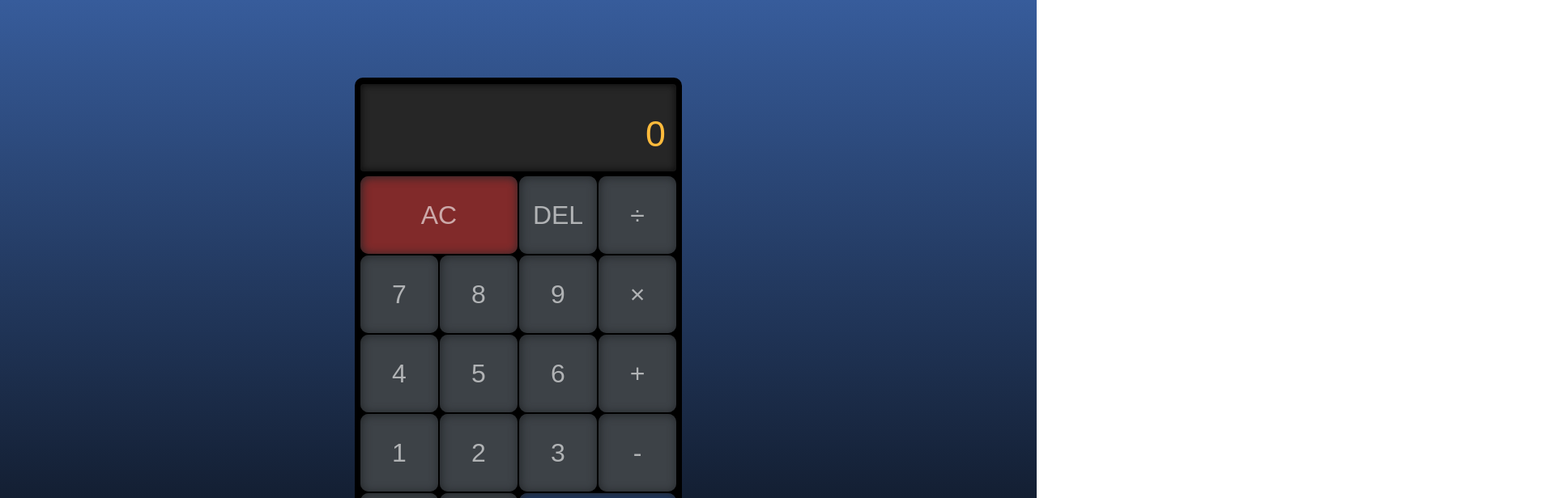
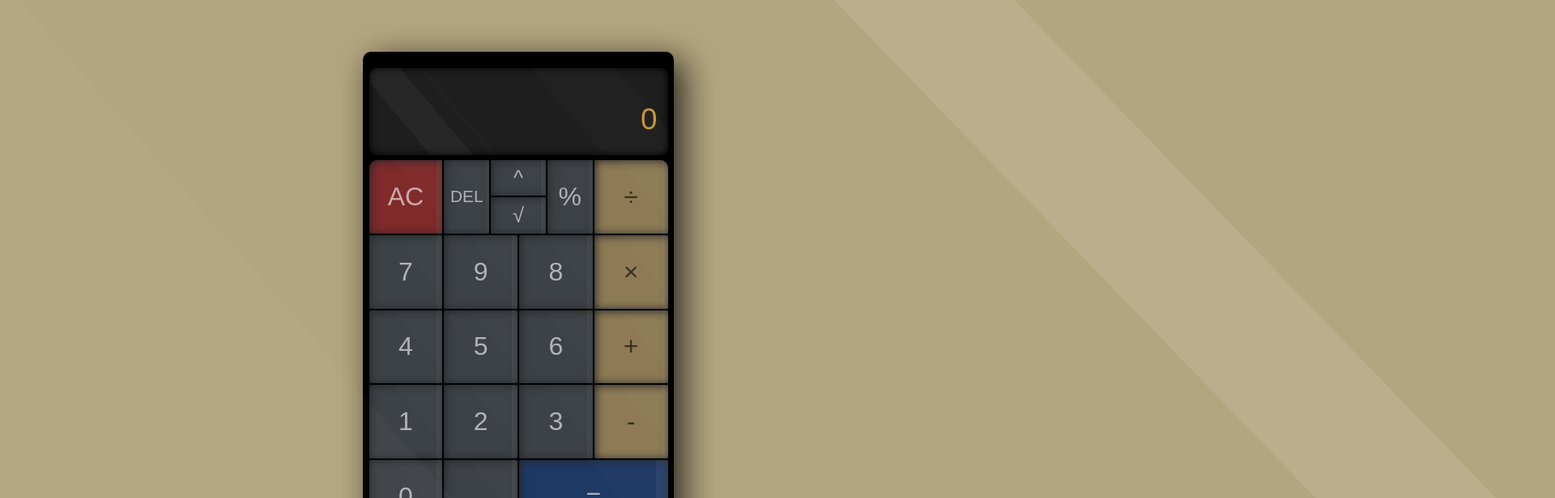
Before and after one commit to Serhieie/freecode-04, a React (Create React App) app: page / in a window 1280 px wide. Shown: the top 616 px of the page at 81% size, 1920 px wide, since content can reach past the window. Built offline with nearby package versions, Linux system fonts and the light colour scheme; a web font is replaced by a local one.

Commit message:
feat: sqrt and pow

```diff
--- a/src/components/App/App.tsx
+++ b/src/components/App/App.tsx
@@ -6,30 +6,21 @@ import { reducer } from "../../helpers/reducer";
 export const App: React.FC = () => {
   const [{ currentOperand = 0, previousOperand, operation, result = null }, dispatch] =
     useReducer(reducer, {});
-  const [digitLimitMessage, setDigitLimitMessage] = useState<string | null>(null);
-
-  useEffect(() => {
-    if (currentOperand && currentOperand.toString().length > 14) {
-      setDigitLimitMessage("Digit limit met");
-      const timer = setTimeout(() => {
-        setDigitLimitMessage(null);
-      }, 1000);
-      return () => {
-        clearTimeout(timer);
-      };
-    }
-  }, [currentOperand]);
 
   return (
+    <>
+      {" "}
+      <div className="glass-block-main"></div>
+      <div className="glass-block-main2"></div>
       <div className="calc-grid">
         <Display
           currentOperand={currentOperand}
           previousOperand={previousOperand}
           operation={operation}
-        digitLimitMessage={digitLimitMessage}
           result={result}
         />
         <Buttons dispatch={dispatch} />
       </div>
+    </>
   );
 };
--- a/src/components/Buttons/Buttons.tsx
+++ b/src/components/Buttons/Buttons.tsx
@@ -15,36 +15,64 @@ const Buttons: React.FC<ButtonsProps> = ({ dispatch }) => {
         onClick={() => dispatch({ type: ACTIONS.CLEAR })}
         className="span-two first-item"
       >
+        <div className="glass-block-btn"></div>
+        <div className="glass-block-btn2"></div>
         AC
       </button>
       <button
         id="delete"
         onClick={() => dispatch({ type: ACTIONS.DELETE_DIG })}
-        className="item"
+        className="item del"
       >
+        <div className="glass-block-btn2"></div>
+        <div className="glass-block-btn"></div>
         DEL
       </button>
-      <OperationDigit id="divide" operation="÷" dispatch={dispatch} styles="item" />
+      <OperationDigit id="pow" operation="^" dispatch={dispatch} styles="item pow" />
+      <OperationDigit
+        id="percentage"
+        operation="%"
+        dispatch={dispatch}
+        styles="item percentage"
+      />
+      <OperationDigit
+        id="divide"
+        operation="÷"
+        dispatch={dispatch}
+        styles="item divide"
+      />
+      <OperationDigit id="sqrt" operation="√" dispatch={dispatch} styles="item sqrt" />
       <DigitButton id="seven" digit="7" dispatch={dispatch} styles="item" />
+      <DigitButton id="nine" digit="9" dispatch={dispatch} styles="item" />
       <DigitButton id="eight" digit="8" dispatch={dispatch} styles="item" />
-      <DigitButton id="nine" digit="9" dispatch={dispatch} styles="item" />
-      <OperationDigit id="multiply" operation="×" dispatch={dispatch} styles="item" />
+      <OperationDigit
+        id="multiply"
+        operation="×"
+        dispatch={dispatch}
+        styles="item multiply"
+      />
       <DigitButton id="four" digit="4" dispatch={dispatch} styles="item" />
       <DigitButton id="five" digit="5" dispatch={dispatch} styles="item" />
       <DigitButton id="six" digit="6" dispatch={dispatch} styles="item" />
-      <OperationDigit id="add" operation="+" dispatch={dispatch} styles="item" />
+      <OperationDigit id="add" operation="+" dispatch={dispatch} styles="item add" />
       <DigitButton id="one" digit="1" dispatch={dispatch} styles="item" />
       <DigitButton id="two" digit="2" dispatch={dispatch} styles="item" />
       <DigitButton id="three" digit="3" dispatch={dispatch} styles="item" />
-      <OperationDigit id="subtract" operation="-" dispatch={dispatch} styles="item" />
-      <DigitButton id="decimal" digit="." dispatch={dispatch} styles="item" />
-      <DigitButton id="zero" digit="0" dispatch={dispatch} styles="item" />
+      <OperationDigit
+        id="subtract"
+        operation="-"
+        dispatch={dispatch}
+        styles="item subtract"
+      />
+      <DigitButton id="zero" digit="0" dispatch={dispatch} styles="item zero" />
+      <DigitButton id="decimal" digit="." dispatch={dispatch} styles="item decimal" />
       <button
         id="equals"
         onClick={() => dispatch({ type: ACTIONS.EVALUATE })}
         className="span-two last-item"
       >
-        =
+        <div className="glass-block-btn2"></div>
+        <div className="glass-block-btn "></div>=
       </button>
     </>
   );
--- a/src/components/Display/Display.tsx
+++ b/src/components/Display/Display.tsx
@@ -4,7 +4,6 @@ interface DisplayProps {
   previousOperand: string;
   currentOperand: string;
   operation: string;
-  digitLimitMessage: string | null;
   result: null;
 }
 
@@ -12,21 +11,23 @@ const Display: React.FC<DisplayProps> = ({
   previousOperand,
   currentOperand,
   operation,
-  digitLimitMessage,
   result,
 }) => {
   return (
-    <div id="display" className="output">
+    <div id="display" className="output calculator-glass">
+      <div className="glass-block1"></div>
+      <div className="glass-block2"></div>
+      <div className="glass-block3"></div>
       <div className="prev-operand">
-        {previousOperand}
-        {operation}
+        {currentOperand && currentOperand.length >= 14 ? (
+          <p className="limit-msg">Digit limit met</p>
+        ) : previousOperand && operation ? (
+          `${previousOperand}${operation}`
+        ) : null}
       </div>
+
       {!result ? (
-        digitLimitMessage ? (
-          <p className="limit-msg">{digitLimitMessage}</p>
-        ) : (
-          <div className="curr-operand">{currentOperand}</div>
-        )
+        <div className="curr-operand">{currentOperand}</div>
       ) : (
         <div className="curr-operand">{result}</div>
       )}
--- a/src/helpers/DigitButton.tsx
+++ b/src/helpers/DigitButton.tsx
@@ -4,7 +4,7 @@ import { ACTIONS } from "../constants/actions";
 interface DigitButtonProps {
   id: string;
   digit: string;
-  dispatch: React.Dispatch<{ type: string, payload: { digit: string } }>;
+  dispatch: React.Dispatch<{ type: string; payload: { digit: string } }>;
   styles: string;
 }
 
@@ -15,6 +15,8 @@ const DigitButton: React.FC<DigitButtonProps> = ({ id, digit, dispatch, styles }
       id={id}
       onClick={() => dispatch({ type: ACTIONS.ADD_DIGIT, payload: { digit } })}
     >
+      <div className="glass-block-btn"></div>
+      <div className="glass-block-btn2"></div>
       {digit}
     </button>
   );
--- a/src/helpers/OperationDigit.tsx
+++ b/src/helpers/OperationDigit.tsx
@@ -4,7 +4,7 @@ import { ACTIONS } from "../constants/actions";
 interface OperationDigitProps {
   id: string;
   operation: string;
-  dispatch: React.Dispatch<{ type: string, payload: { operation: string } }>;
+  dispatch: React.Dispatch<{ type: string; payload: { operation: string } }>;
   styles: string;
 }
 
@@ -20,6 +20,8 @@ const OperationDigit: React.FC<OperationDigitProps> = ({
       id={id}
       onClick={() => dispatch({ type: ACTIONS.CHOOSE_OPERATION, payload: { operation } })}
     >
+      <div className="glass-block-btn"></div>
+      <div className="glass-block-btn2"></div>
       {operation}
     </button>
   );
--- a/src/helpers/reducer.js
+++ b/src/helpers/reducer.js
@@ -50,8 +50,25 @@ export function reducer(state, { type, payload }) {
       };
     case ACTIONS.CLEAR:
       return {};
+
     case ACTIONS.CHOOSE_OPERATION:
+      const sqrtResult = evaluate({
+        currentOperand: state.currentOperand,
+        previousOperand: null,
+        operation: payload.operation,
+        secondOperator: false,
+      });
       if (state.overwrite) {
+        if (payload.operation === "√") {
+          return {
+            ...state,
+            previousOperand: null,
+            result: sqrtResult,
+            operation: null,
+            currentOperand: sqrtResult,
+            overwrite: true,
+          };
+        }
         return {
           ...state,
           previousOperand: state.result,
@@ -59,6 +76,34 @@ export function reducer(state, { type, payload }) {
           operation: payload.operation,
           currentOperand: 0,
           overwrite: false,
+        };
+      }
+      if (payload.operation === "√" && state.operation) {
+        if (state.currentOperand) {
+          return {
+            ...state,
+            previousOperand: state.previousOperand,
+            result: null,
+            operation: state.operation,
+            currentOperand: sqrtResult,
+            overwrite: false,
+          };
+        }
+        return state;
+      }
+
+      if (payload.operation === "√" && !state.operation) {
+        return {
+          ...state,
+          previousOperand: state.previousOperand,
+          result: null,
+          operation: state.operation,
+          currentOperand: evaluate({
+            currentOperand: state.currentOperand,
+            previousOperand: null,
+            operation: payload.operation,
+            secondOperator: false,
+          }),
         };
       }
       const currentOperand2 = state.currentOperand || "";
@@ -148,10 +193,16 @@ export function reducer(state, { type, payload }) {
           ...state,
           result: null,
           overwrite: false,
+          currentOperand: null,
+        };
+      }
+      const currentOperand3 = String(state.currentOperand || 0);
+      if (currentOperand3.length === 2 && currentOperand3.includes(".")) {
+        return {
+          ...state,
           currentOperand: 0,
         };
       }
-      const currentOperand3 = String(state.currentOperand || 0);
       if (currentOperand3.length === 1) {
         return {
           ...state,
--- a/src/index.css
+++ b/src/index.css
@@ -7,7 +7,8 @@
 body {
   margin: 0;
   min-height: 100dvh;
-  background-image: linear-gradient(to top, rgba(0, 0, 0, 0.99), rgb(55, 92, 155));
+  /* background-image: linear-gradient(to top, rgba(0, 0, 0, 0.99), rgb(55, 92, 155)); */
+  background-color: rgb(179, 165, 127);
   font-family: "Electrolize", sans-serif;
   -webkit-font-smoothing: antialiased;
   -moz-osx-font-smoothing: grayscale;
@@ -19,31 +20,36 @@ code {
 
 .calc-grid {
   background-color: black;
-  width: 23rem;
+  width: 21rem;
   display: grid;
-  grid-template-columns: repeat(4, 5.3rem);
-  grid-template-rows: minmax(7rem, auto) repeat(5, 7rem);
+  grid-template-columns: repeat(32, 0.52rem);
+  grid-template-rows: minmax(7rem, auto) repeat(40, 0.58rem);
   justify-content: center;
   margin: 0 auto;
   margin-top: 4rem;
-  padding: 8px;
-  gap: 4px;
+  padding: 20px;
+  gap: 2px;
 
   border-radius: 10px;
+  box-shadow: 12px 10px 40px rgba(10, 9, 7, 0.8);
+  user-select: none;
+  z-index: 3;
 }
 
 .calc-grid > button {
+  position: relative;
   cursor: pointer;
   font-size: 2rem;
 
   display: flex;
   outline: none;
   border: none;
+  overflow: hidden;
   justify-content: center;
   align-items: center;
   background-color: #3d4247;
   box-shadow: inset 1px 1px 12px #232629;
-  border-radius: 10px;
+  border-radius: 2px;
 
   color: rgba(255, 255, 255, 0.6);
 
@@ -66,6 +72,61 @@ code {
   box-shadow: inset 4px 2px 16px #232629;
 }
 
+.item {
+  transition: all 300ms ease-in-out;
+  grid-column: span 8;
+  grid-row: span 8;
+}
+
+.item.del {
+  grid-column: span 5;
+  font-size: 1.3rem;
+}
+
+.item.percentage {
+  grid-column: span 5;
+  grid-row: span 8;
+}
+
+.item.pow,
+.item.sqrt {
+  font-size: 1.6rem;
+  grid-column: span 6;
+  grid-row: span 4;
+}
+
+.item.pow {
+  border-bottom-left-radius: 0;
+  border-bottom-right-radius: 0;
+}
+.item.sqrt {
+  border-top-left-radius: 0;
+  border-top-right-radius: 0;
+}
+
+.item.multiply,
+.item.add,
+.item.subtract,
+.item.divide {
+  grid-column: span 8;
+  grid-row: span 8;
+  background-color: rgb(142, 123, 85);
+  color: rgba(0, 0, 0, 0.6);
+}
+
+.item.divide {
+  border-top-right-radius: 10px;
+}
+
+.item.decimal {
+  grid-column: span 8;
+}
+
+.item.zero {
+  grid-column: span 8;
+  border-bottom-left-radius: 10px;
+}
+
 .output {
   grid-column: 1 / -1;
   grid-row: span 1;
@@ -77,8 +138,8 @@ code {
   font-family: "Iceland", sans-serif;
 
   border: 1px solid rgba(0, 0, 0, 0.4);
-  border-radius: 4px;
-  box-shadow: inset 0 0 10px rgba(0, 0, 0, 0.7);
+  border-radius: 10px;
+  box-shadow: inset 0 0 10px rgba(0, 0, 0, 0.9);
 
   overflow: hidden;
 
@@ -92,39 +153,135 @@ code {
   flex-grow: 1;
 }
 
+.calculator-glass {
+  position: relative;
+  opacity: 0.8;
+  filter: alpha(opacity=80);
+}
+
+.glass-block2 {
+  position: absolute;
+  top: 50%;
+  left: -30%;
+  transform: translate(-50%, -50%);
+  transform: rotate(50deg);
+  width: 100%;
+  height: 40px;
+  background-color: rgba(255, 255, 255, 0.05);
+  border-radius: 10px;
+  z-index: 1;
+}
+
+.glass-block1 {
+  position: absolute;
+  top: 50%;
+  left: -20%;
+  transform: translate(-50%, -50%);
+  transform: rotate(50deg);
+  width: 100%;
+  height: 4px;
+  background-color: rgba(255, 255, 255, 0.02);
+  border-radius: 10px;
+  z-index: 1;
+}
+.glass-block3 {
+  position: absolute;
+  top: 50%;
+  left: 40%;
+  transform: translate(-50%, -50%);
+  transform: rotate(50deg);
+  width: 100%;
+  height: 80px;
+  background-color: rgba(255, 255, 255, 0.02);
+  border-radius: 10px;
+  z-index: 1;
+}
+
+.glass-block-btn {
+  position: absolute;
+  top: -65%;
+  right: -30%;
+  width: 60%;
+  height: 200%;
+  background-color: rgba(255, 255, 255, 0.01);
+  transform: rotate(140deg);
+  border-radius: 2px;
+  z-index: 1;
+}
+
+.glass-block-btn2 {
+  position: absolute;
+  width: 8%;
+  height: 100%;
+  right: 0;
+  background-color: rgba(255, 255, 255, 0.05);
+  border-radius: 2px;
+  z-index: 1;
+}
+
+.glass-block-main {
+  position: absolute;
+  transform: rotate(46deg);
+  left: 0;
+  width: 200%;
+  height: 20%;
+  background-color: rgba(255, 255, 255, 0.1);
+  border-radius: 10px;
+  z-index: 1;
+  flex-shrink: 0;
+}
+
+.glass-block-main2 {
+  position: absolute;
+  transform: rotate(139deg);
+  top: 0;
+  width: 95%;
+  height: 400%;
+  background-color: rgba(255, 255, 255, 0.022);
+  border-radius: 10px;
+  z-index: 1;
+  flex-shrink: 0;
+  pointer-events: none;
+}
+
 .output .prev-operand {
   color: rgb(254, 208, 123);
-  font-size: 1.9rem;
+  font-size: 1.7rem;
 }
 
 .output .curr-operand {
   color: rgb(255, 187, 60);
-  font-size: 2.8rem;
+  font-size: 2.3rem;
 }
 
 .output .limit-msg {
+  height: 20px;
   margin: 0;
   padding: 0;
   color: rgb(255, 187, 60);
-  font-size: 3rem;
+  font-size: 1.7rem;
 }
 
 .span-two.first-item {
-  grid-column: span 2;
+  grid-column: span 8;
+  grid-row: span 8;
   background-color: rgb(129, 42, 42);
+  border-top-left-radius: 10px;
 }
 
 .span-two.last-item {
-  grid-column: span 2;
+  grid-column: span 16;
+  grid-row: span 8;
   background-color: rgb(31, 57, 101);
+  border-bottom-right-radius: 10px;
 }
 
 @media screen and (min-width: 500px) {
   .calc-grid {
-    margin-top: 6rem;
-    width: 25.3rem;
+    margin-top: 4rem;
+    width: 24rem;
     gap: 2px;
-    grid-template-columns: repeat(4, 6rem);
-    grid-template-rows: minmax(7rem, auto) repeat(5, 6rem);
+    grid-template-columns: repeat(32, 0.6rem);
+    grid-template-rows: minmax(7rem, auto) repeat(40, 0.6rem);
   }
 }
```
Also changed, not shown: src/helpers/evaluate.ts (+16 -8 lines). Lines whose indentation alone changed are shown as unchanged.
